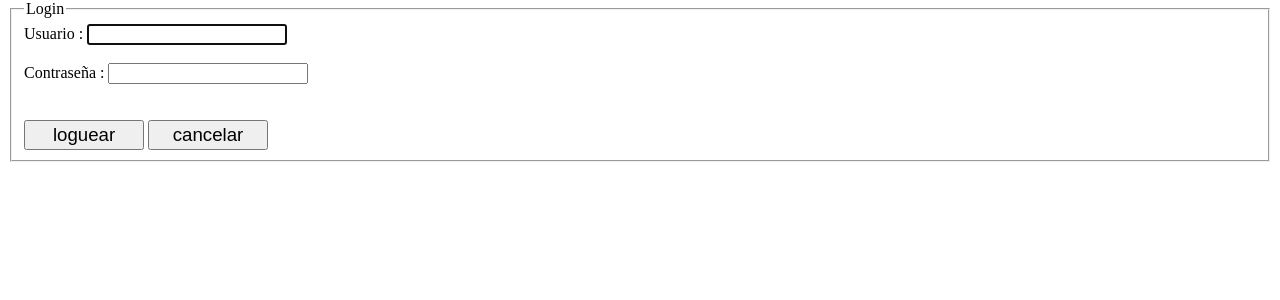
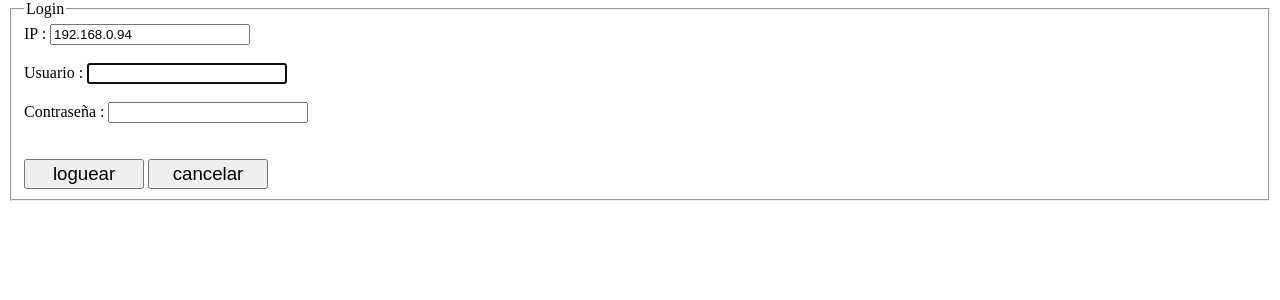
Before and after one commit to santes123/antonio-MF0493_3, a PHP site: page / in a window 1280 px wide. Shown: the part 54-354 px from the top of the page. Run offline with PHP 8.4, Linux system fonts and the light colour scheme.

Commit message:
y pues...easy as fuck
el otro dia compre una litera,yo duermo abajo y arriba ESPAÑA!

```diff
--- a/index.php
+++ b/index.php
@@ -33,6 +33,9 @@
 
 			<legend id="formulario">Login</legend>
 			<div>
+				<label>IP : </label><input type="text" size="50" maxlength="50" value="192.168.0.94" style="width: 200px;"><br><br>
+			</div>
+			<div>
 				<label>Usuario : </label><input type="text" name="nombre" size="50" maxlength="50" style="width: 200px;" autofocus="autofocus"><br><br>
 			</div>
 			<div>
```
